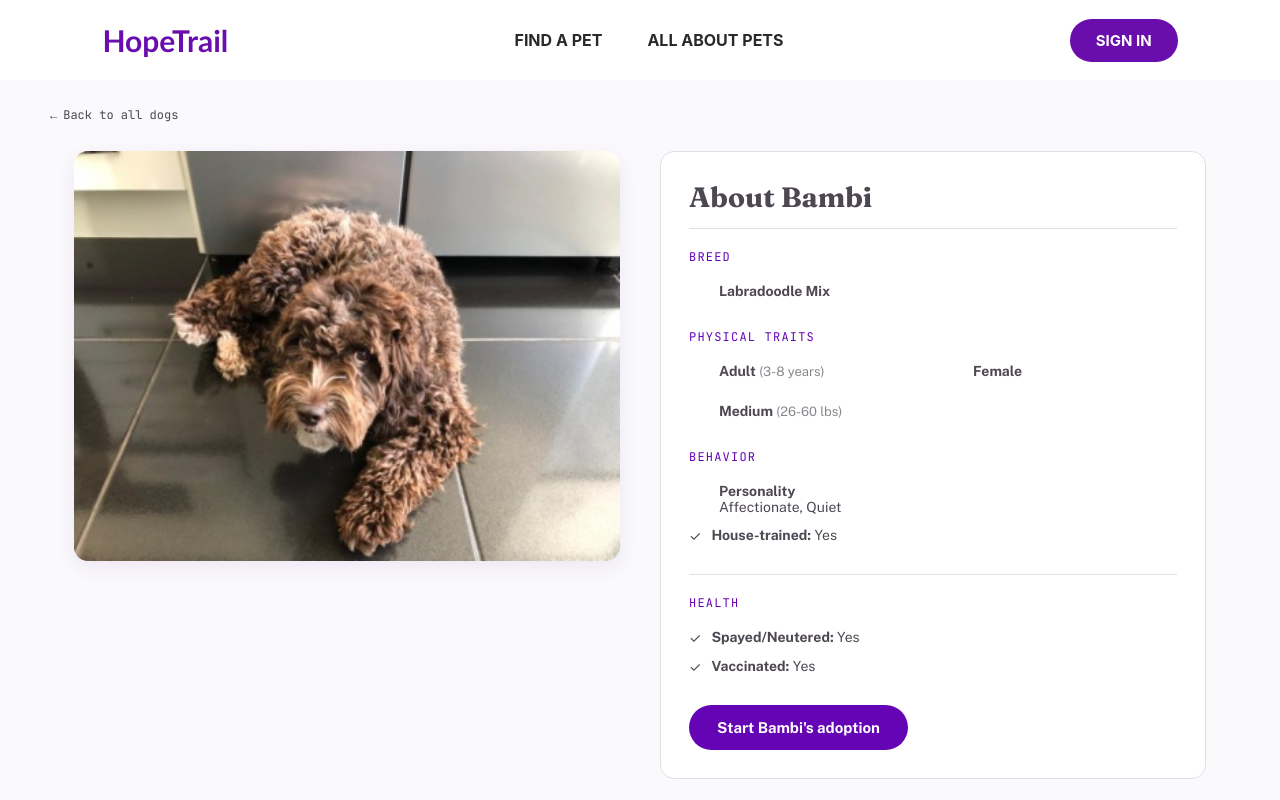
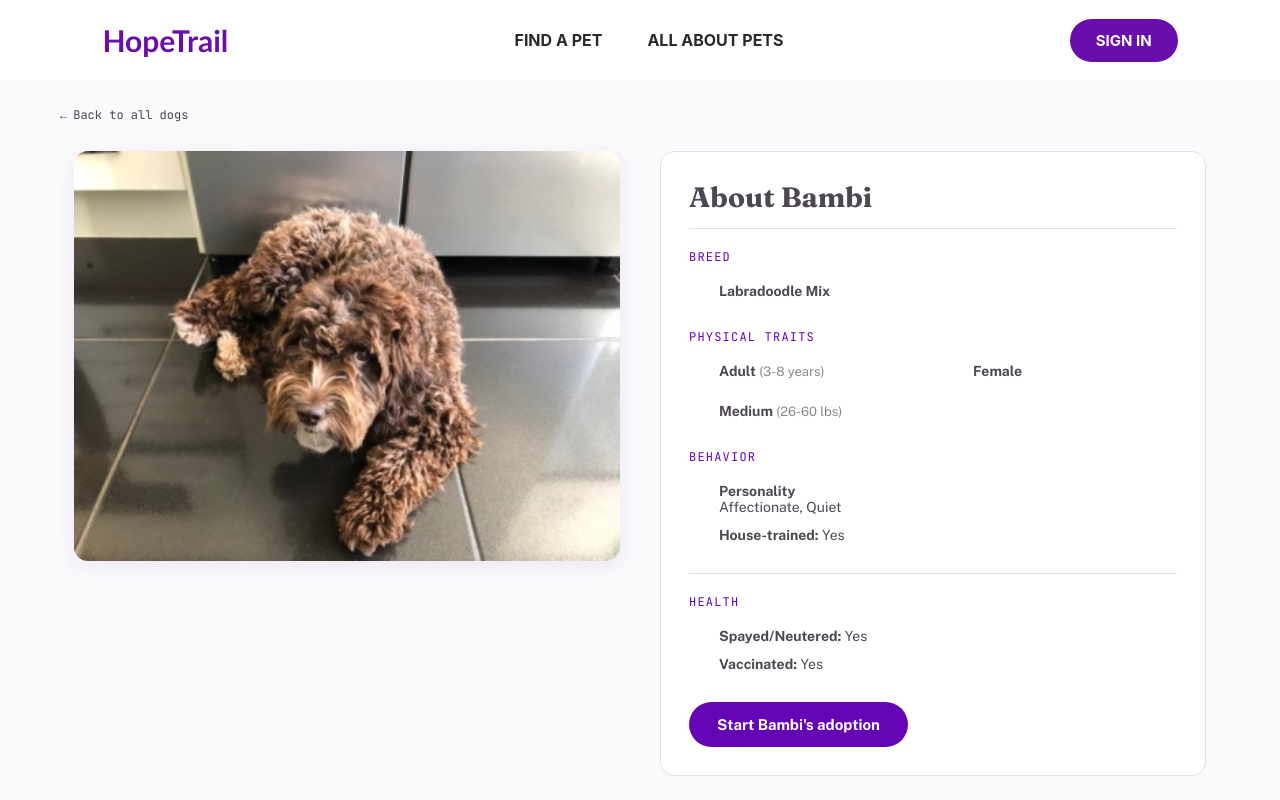
Before and after one commit to FaizaSec/HopeTrail, a React (Vite) app: page /dogs/d1 in a window 1280 px wide. Shown: the top 800 px of the page. Built offline with nearby package versions, Linux system fonts and the light colour scheme.

Commit message:
Modified components

```diff
--- a/src/components/Hopetrail.css
+++ b/src/components/Hopetrail.css
@@ -293,6 +293,7 @@
   display: inline-flex;
   align-items: center;
   gap: 6px;
+  padding-left: 10px;
 }
 .ht-back-link::before {
   content: "\2190";
--- a/src/components/PetDetails.jsx
+++ b/src/components/PetDetails.jsx
@@ -13,10 +13,7 @@ const Row = ({ icon, children, wide }) => (
 );
 
 const Check = ({ label, value }) => (
-  <div className="ht-detail-row">
-    <span className={`ht-check-icon ${value ? "is-yes" : "is-no"}`}>
-      {value ? "✓" : "✕"}
-    </span>
+  <div className="ht-detail-row" style={{ paddingLeft: "30px" }}>
     <span>
       <strong>{label}:</strong> {value ? "Yes" : "No"}
     </span>
@@ -67,8 +64,8 @@ function PetDetails() {
             <div className="ht-profile-card">
               <h1 className="ht-details-name">About {pet.name}</h1>
               <hr className="ht-divider" />
+              <p className="ht-section-title">Breed</p>
 
-              <p className="ht-section-title">Breed</p>
               <Row>
                 <strong>{pet.breed}</strong>
               </Row>
@@ -76,34 +73,35 @@ function PetDetails() {
               <p className="ht-section-title ht-section-spaced">
                 Physical Traits
               </p>
+
               <div className="ht-detail-grid">
                 <Row>
                   <strong>{pet.age}</strong>{" "}
                   <span className="ht-detail-sub">({pet.ageRange})</span>
                 </Row>
+
                 <Row>
                   <strong>{pet.gender}</strong>
                 </Row>
+
                 <Row>
                   <strong>{pet.size}</strong>{" "}
                   <span className="ht-detail-sub">({pet.weightRange})</span>
                 </Row>
               </div>
-
               <p className="ht-section-title ht-section-spaced">Behavior</p>
               <Row>
                 <strong>Personality</strong>
                 <br />
                 {pet.personality.join(", ")}
               </Row>
+
               <Check label="House-trained" value={pet.houseTrained} />
+              <hr className="ht-divider ht-section-spaced" />
+              <p className="ht-section-title">Health</p>
 
-              <hr className="ht-divider ht-section-spaced" />
-
-              <p className="ht-section-title">Health</p>
               <Check label="Spayed/Neutered" value={pet.spayedNeutered} />
               <Check label="Vaccinated" value={pet.vaccinated} />
-
               <button type="button" className="ht-adopt-btn ht-section-spaced">
                 Start {pet.name}'s adoption
               </button>
--- a/src/data/petsData.js
+++ b/src/data/petsData.js
@@ -39,7 +39,7 @@ const petsData = [
     weightRange: "60-90 lbs",
     thumbnail: rocket,
     image: rocket,
-    tagline: "High energy, high loyalty — needs a hiking buddy.",
+    tagline: "High energy, high loyalty-needs a hiking buddy.",
     personality: ["Energetic", "Smart"],
     houseTrained: true,
     spayedNeutered: true,
@@ -131,7 +131,7 @@ const petsData = [
     weightRange: "6-9 lbs",
     thumbnail: olive,
     image: olive,
-    tagline: "Talkative and opinionated — she'll let you know.",
+    tagline: "Talkative and opinionated-she'll let you know.",
     personality: ["Vocal", "Social"],
     houseTrained: true,
     spayedNeutered: true,
```
